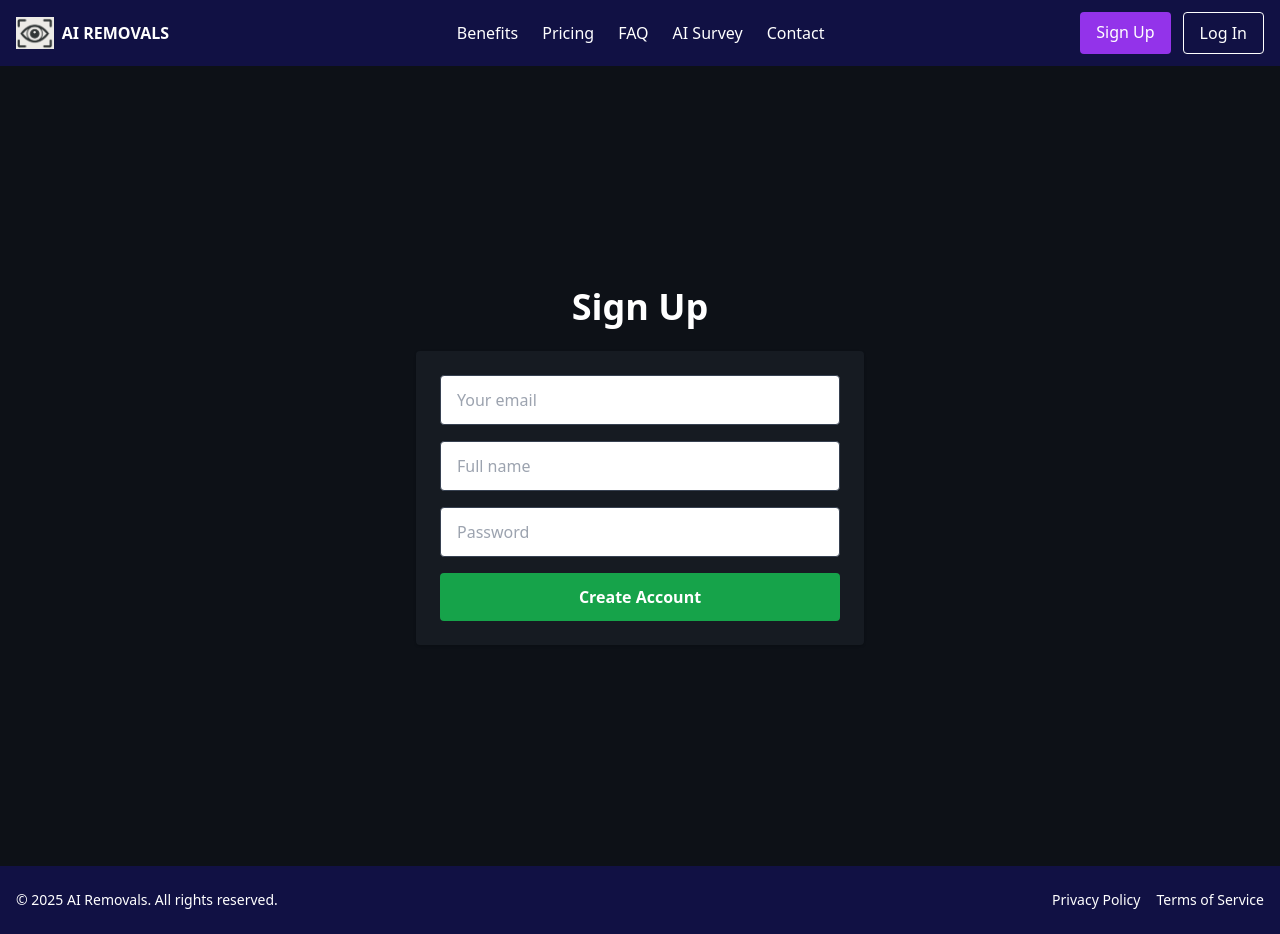
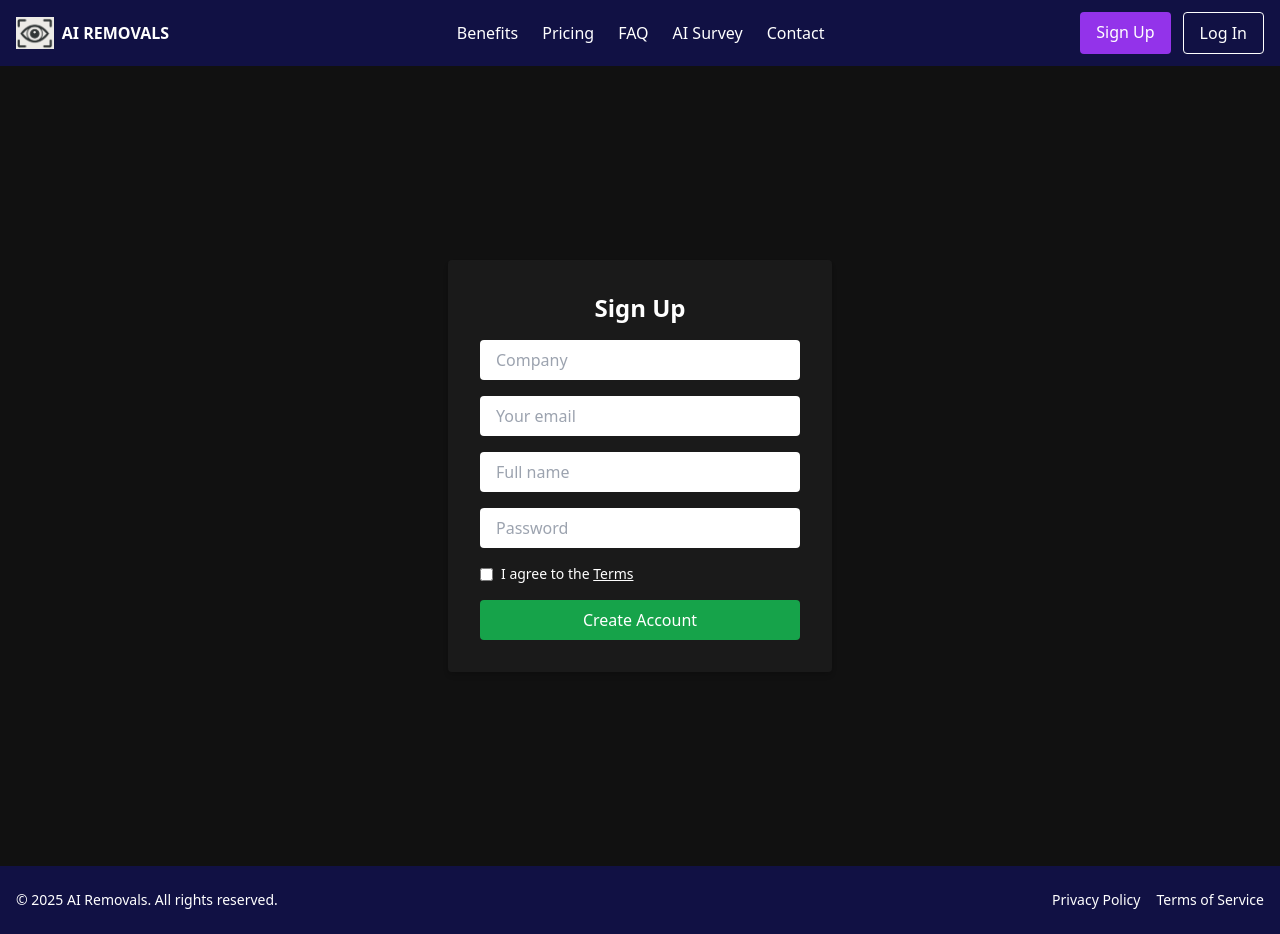
Before and after one commit to Gullmegler/mitt-prosjekt, a React (Create React App) app: page /signup in a window 1280 px wide. Built offline with nearby package versions, Linux system fonts and the light colour scheme.

Commit message:
Update SignUp.jsx

```diff
--- a/src/components/SignUp.jsx
+++ b/src/components/SignUp.jsx
@@ -1,54 +1,77 @@
+import React, { useState, useEffect } from "react";
 import { useLocation } from "react-router-dom";
-import { useEffect, useState } from "react";
+import { Link } from "react-router-dom";
 
 export default function SignUp() {
   const location = useLocation();
-  const [email, setEmail] = useState("");
+  const params = new URLSearchParams(location.search);
+  const emailParam = params.get("email") || "";
 
-  useEffect(() => {
-    const params = new URLSearchParams(location.search);
-    const emailParam = params.get("email");
-    if (emailParam) {
-      setEmail(emailParam);
-    }
-  }, [location.search]);
+  const [company, setCompany] = useState("");
+  const [email, setEmail] = useState(emailParam);
+  const [name, setName] = useState("");
+  const [password, setPassword] = useState("");
+  const [agreed, setAgreed] = useState(false);
 
   const handleSubmit = (e) => {
     e.preventDefault();
-    // Her kan du sende data til backend, eller håndtere innsending
-    console.log("Submitted email:", email);
+    if (!agreed) {
+      alert("Please agree to the Terms of Service.");
+      return;
+    }
+    // Her kan du legge til faktisk submit-logikk
+    alert(`Account created for ${company}`);
   };
 
   return (
-    <div className="bg-[#0d1117] text-white min-h-screen flex flex-col justify-center items-center px-4">
-      <h1 className="text-3xl md:text-4xl font-bold mb-6">Sign Up</h1>
-      <form onSubmit={handleSubmit} className="bg-[#161b22] p-6 rounded w-full max-w-md shadow">
+    <div className="min-h-screen flex flex-col items-center justify-center bg-[#111] text-white px-4">
+      <form onSubmit={handleSubmit} className="bg-[#1a1a1a] p-8 rounded shadow-md w-full max-w-sm space-y-4">
+        <h2 className="text-2xl font-bold text-center">Sign Up</h2>
+        <input
+          type="text"
+          placeholder="Company"
+          value={company}
+          onChange={(e) => setCompany(e.target.value)}
+          className="w-full px-4 py-2 rounded text-black"
+          required
+        />
         <input
           type="email"
+          placeholder="Your email"
           value={email}
-          placeholder="Your email"
           onChange={(e) => setEmail(e.target.value)}
-          className="border border-gray-700 rounded px-4 py-3 w-full mb-4 text-black"
+          className="w-full px-4 py-2 rounded text-black"
           required
         />
         <input
           type="text"
           placeholder="Full name"
-          className="border border-gray-700 rounded px-4 py-3 w-full mb-4 text-black"
+          value={name}
+          onChange={(e) => setName(e.target.value)}
+          className="w-full px-4 py-2 rounded text-black"
           required
         />
         <input
           type="password"
           placeholder="Password"
-          className="border border-gray-700 rounded px-4 py-3 w-full mb-4 text-black"
+          value={password}
+          onChange={(e) => setPassword(e.target.value)}
+          className="w-full px-4 py-2 rounded text-black"
           required
         />
-        <button
-          type="submit"
-          className="bg-green-600 text-white px-6 py-3 rounded w-full font-semibold hover:bg-green-700 transition"
-        >
-          Create Account
-        </button>
+        <div className="flex items-center">
+          <input
+            type="checkbox"
+            checked={agreed}
+            onChange={(e) => setAgreed(e.target.checked)}
+            className="mr-2"
+            required
+          />
+          <label className="text-sm">
+            I agree to the <Link to="/terms" className="underline">Terms</Link>
+          </label>
+        </div>
+        <button type="submit" className="w-full bg-green-600 hover:bg-green-700 py-2 rounded text-white">Create Account</button>
       </form>
     </div>
   );
```
